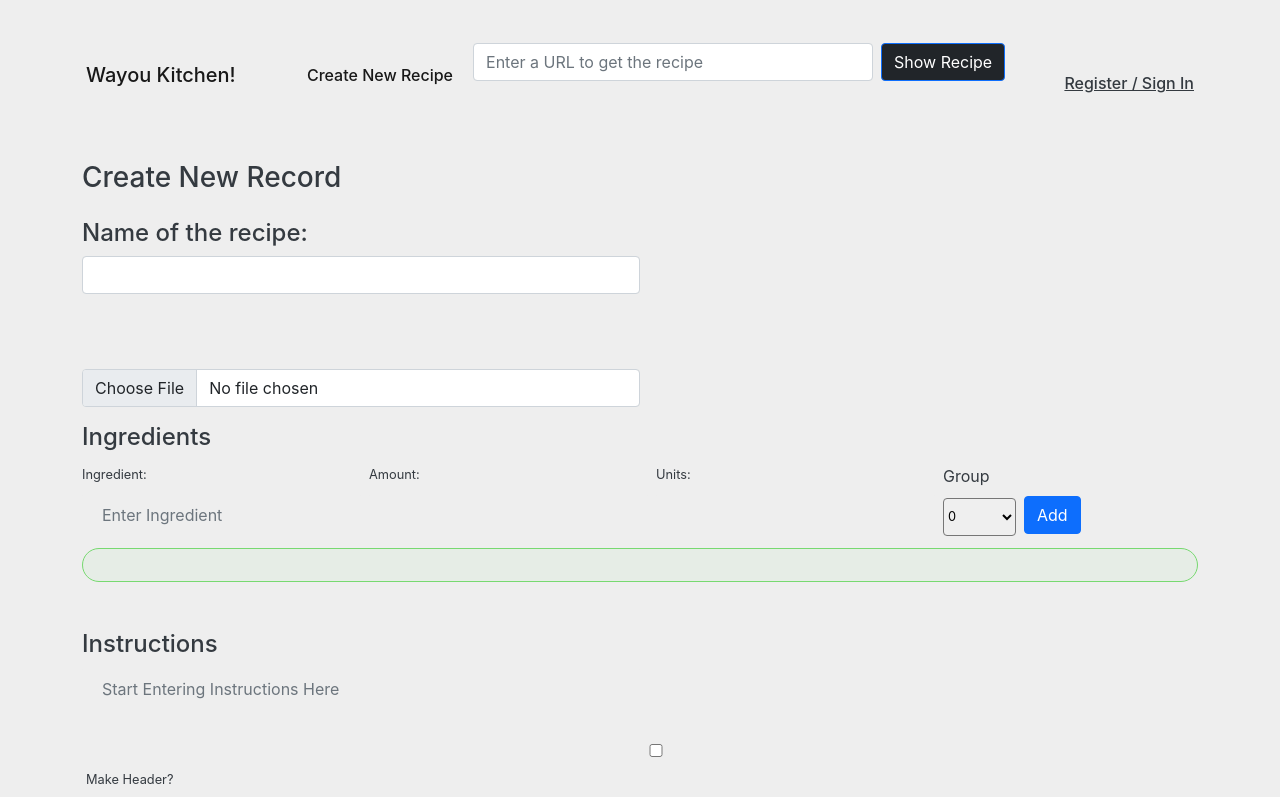
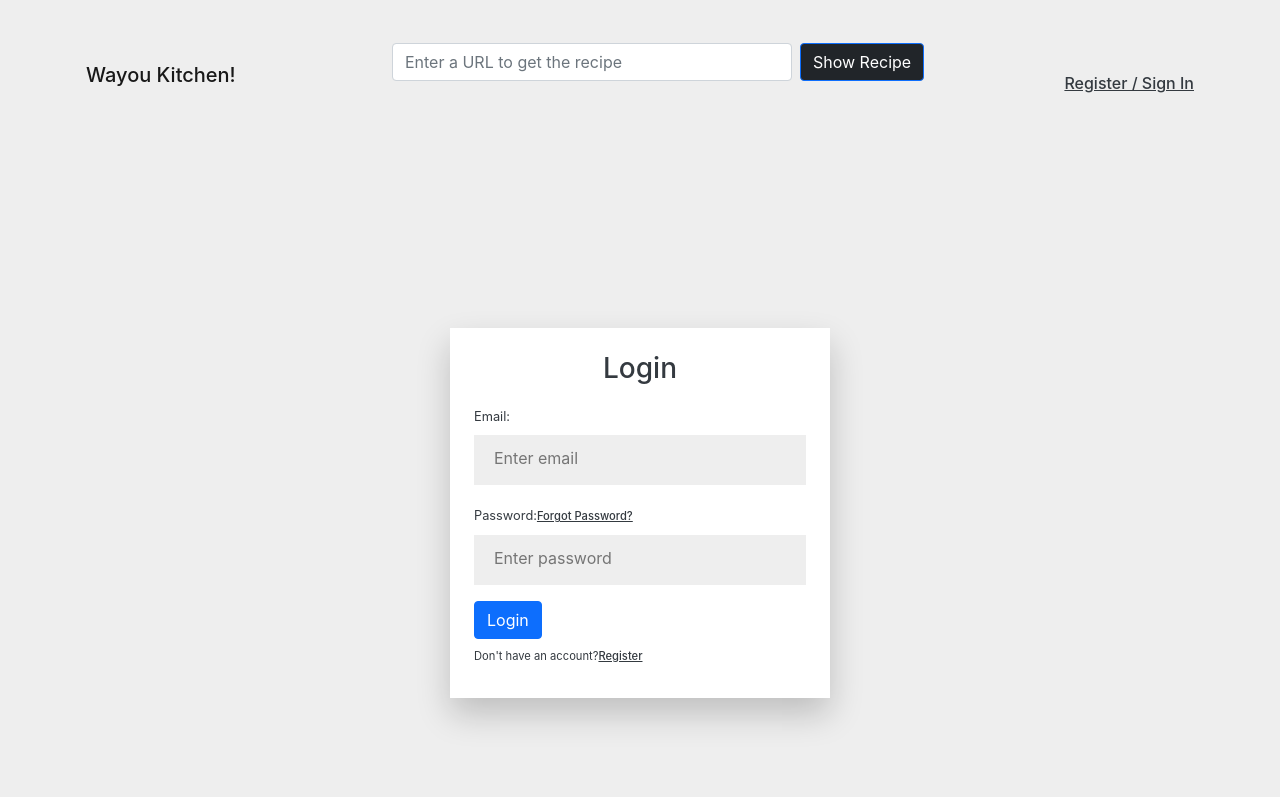
Before and after one commit to justjohnd/wayou-kitchen, a React (Create React App) app in the folder client/: page /create in a window 1280 px wide. Shown: the top 797 px of the page. Built offline with nearby package versions, Linux system fonts and the light colour scheme.

Commit message:
Hide create link when not logged in

```diff
--- a/client/src/App.js
+++ b/client/src/App.js
@@ -1,4 +1,4 @@
-import React, { useState } from "react";
+import React, { useState, useEffect } from "react";
 import { Circles } from "react-loader-spinner";
 import { Routes, Route } from "react-router-dom";
 
@@ -17,6 +17,13 @@ import ForgotPasswordScreen from './components/screens/ForgotPasswordScreen';
 
 const App = () => {
     const [showLoader, setShowLoader] = useState(false);
+    const [loginStatus, setLoginStatus] = useState(false);
+
+    function loginCallback(status) {
+      setLoginStatus(status);
+    }
+
+    console.log(loginStatus);
 
     function loaderCallback(data) {
       document.body.classList.add("overlay");
@@ -34,18 +41,21 @@ const App = () => {
           </div>
         </div>
       )}
-      <Navbar loaderCallback={loaderCallback} />
+      <Navbar loginStatus={loginStatus} loginCallback={loginCallback} loaderCallback={loaderCallback} />
       <Routes>
         <Route path="/" element={<RecipeList />} />
         <Route path="/show/:id" element={<Show />} />
         <Route path="/edit/:id" element={<Edit />} />
-        <Route path="/create" element={<Create />} />
-        <Route path="/login" element={<LoginScreen />} />
+        <Route
+          path="/login"
+          element={<LoginScreen loginCallback={loginCallback} />}
+        />
         <Route path="/register" element={<RegisterScreen />} />
         <Route path="/private" element={<PrivateScreen />} />
         <Route path="/forgotpassword" element={<ForgotPasswordScreen />} />
         <Route element={<PrivateRoute />}>
           <Route path="/home" element={<Home />} />
+          <Route path="/create" element={<Create />} />
         </Route>
         <Route path="*" element={<RecipeList to="/" />} />
       </Routes>
--- a/client/src/components/create.js
+++ b/client/src/components/create.js
@@ -44,8 +44,6 @@ export default function Create() {
     });
   }
 
-  console.log(recipe);
-
   function handleRecipe(e) {
     e.preventDefault();
     // When post request is sent to the create url, axios will add a new record to the database.
--- a/client/src/components/navbar.js
+++ b/client/src/components/navbar.js
@@ -1,5 +1,5 @@
-import React from 'react';
-import { Link } from 'react-router-dom';
+import { React } from 'react';
+import { Link, useNavigate } from 'react-router-dom';
 
 // We import bootstrap to make our application look better.
 import 'bootstrap/dist/css/bootstrap.css';
@@ -11,6 +11,15 @@ import UrlSearch from './urlSearch';
 
 // Here, we display our Navbar
 const Navbar = (props) => {
+
+  const navigate = useNavigate();
+
+  const handleLogout = () => {
+    localStorage.removeItem('authToken');
+    props.loginCallback(false);
+    navigate('/login');
+  };
+
   return (
     <div className="disable-while-loading">
       <nav className="p-3 container navbar navbar-expand-lg navbar-light">
@@ -32,16 +41,17 @@ const Navbar = (props) => {
         <div className="collapse navbar-collapse" id="navbarSupportedContent">
           <ul className="navbar-nav ml-auto">
             <li className="nav-item">
-              <NavLink className="nav-link" to="/create">
+              { props.loginStatus ? (<NavLink className="nav-link" to="/create">
                 Create New Recipe
-              </NavLink>
+              </NavLink>) : <div></div>}
             </li>
             <li>
               <UrlSearch loaderCallback={props.loaderCallback} />
             </li>
           </ul>
         </div>
-        <Link to="login">Register / Sign In</Link>
+        { props.loginStatus ? (<Link to="login" onClick={handleLogout}>Logout</Link>) :
+        (<Link to="login">Register / Sign In</Link>) }
       </nav>
     </div>
   );
--- a/client/src/components/screens/LoginScreen.js
+++ b/client/src/components/screens/LoginScreen.js
@@ -3,7 +3,7 @@ import axios from 'axios';
 import { Link, useNavigate } from 'react-router-dom';
 import './LoginScreen.css';
 
-const LoginScreen = () => {
+const LoginScreen = (props) => {
   const [email, setEmail] = useState('');
   const [password, setPassword] = useState('');
   const [error, setError] = useState('');
@@ -33,6 +33,7 @@ const LoginScreen = () => {
       );
 
       localStorage.setItem('authToken', data.token);
+      props.loginCallback(true);
 
       navigate("/private");
     } catch (error) {
@@ -63,6 +64,7 @@ const LoginScreen = () => {
           <label htmlFor="password">Password:
           <Link to="/forgotpassword" className="login-screen__forgotpassword" tabIndex={4}>Forgot Password?</Link></label>
           <input
+            autoComplete="on"
             type="password"
             required
             id="password"
```
